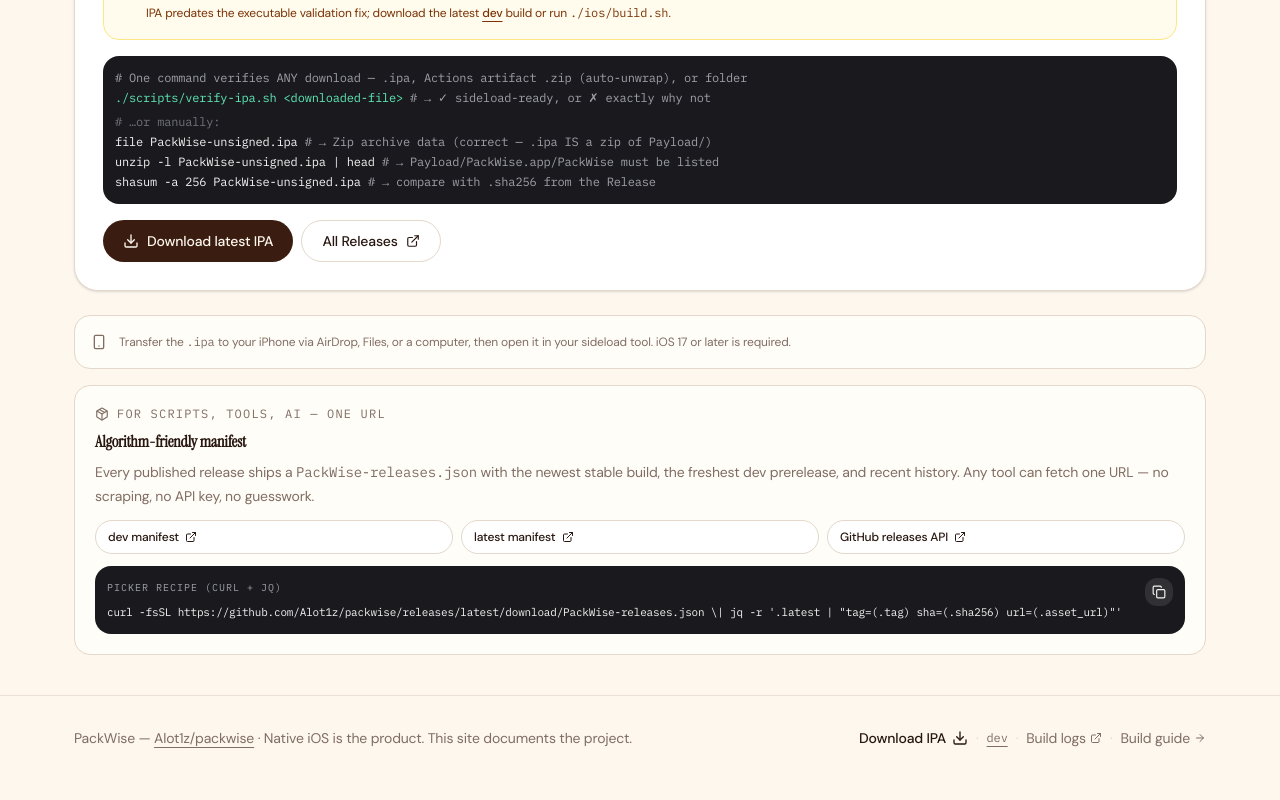
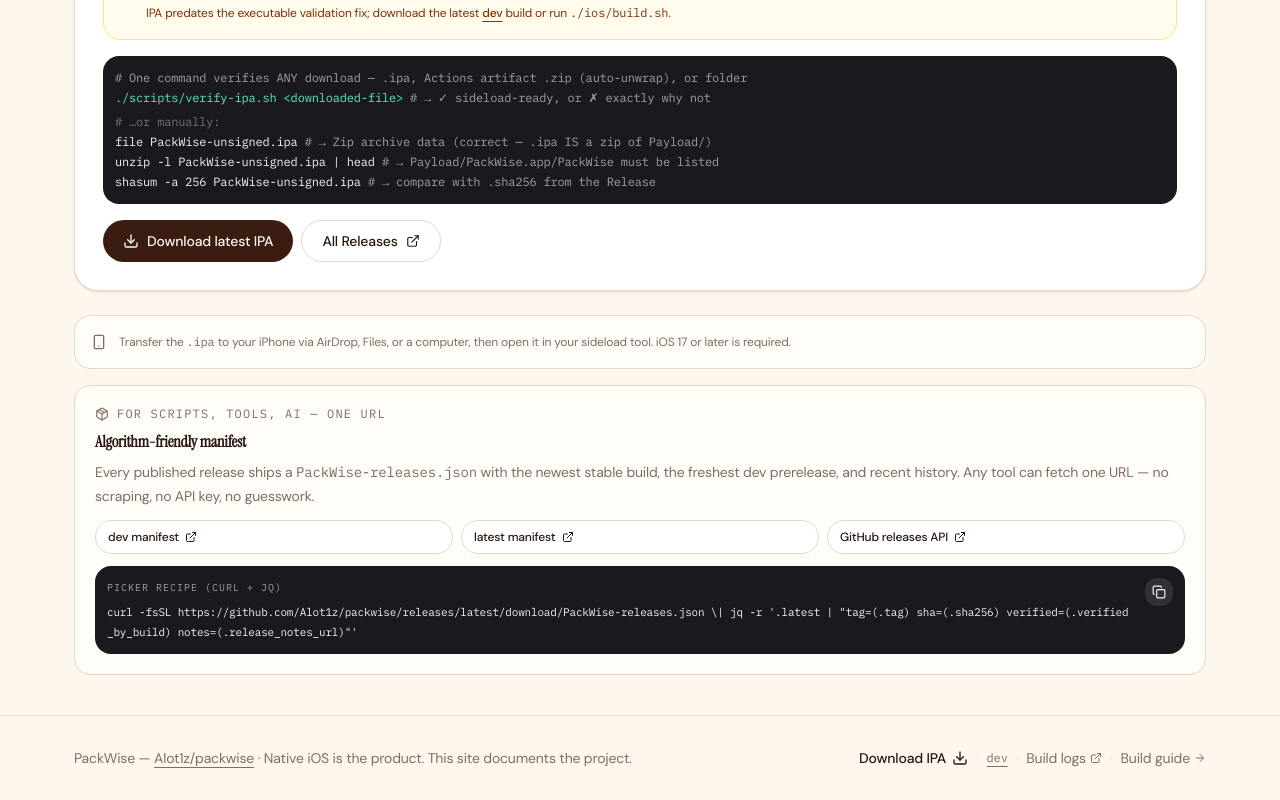
Before and after one commit to Alot1z/packwise, a React (Vite) app: page /download in a window 1280 px wide. Shown: the part 1057-1857 px from the top of the page. Built offline with nearby package versions, Linux system fonts and the light colour scheme; no server answers; what @convex-dev/auth would draw is missing.

Commit message:
Freebuff: Continue the master plan: extend the manifest with a veri...

```diff
--- a/src/pages/Download.tsx
+++ b/src/pages/Download.tsx
@@ -146,7 +146,7 @@
             <a href="https://api.github.com/repos/Alot1z/packwise/releases" target="_blank" rel="noreferrer" className="inline-flex items-center gap-1.5 text-xs font-medium px-3 py-2 rounded-full border border-border bg-white">GitHub releases API <ExternalLink className="size-3" /></a>
           </div>
           <div className="mt-3">
-            <CopyBlock label="Picker recipe (curl + jq)" text={`curl -fsSL https://github.com/Alot1z/packwise/releases/latest/download/PackWise-releases.json \\| jq -r '.latest | "tag=\(.tag) sha=\(.sha256) url=\(.asset_url)"'`} />
+            <CopyBlock label="Picker recipe (curl + jq)" text={`curl -fsSL https://github.com/Alot1z/packwise/releases/latest/download/PackWise-releases.json \\| jq -r '.latest | "tag=\(.tag) sha=\(.sha256) verified=\(.verified_by_build) notes=\(.release_notes_url)"'`} />
           </div>
         </div>
       </section>
```
Also changed, not shown: .gitea/workflows/ios.yml, wiki/Changelog.md, 2 other files (tests, documents, lock files or other folders).
